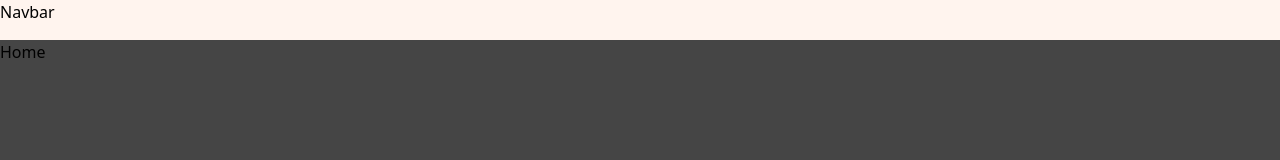
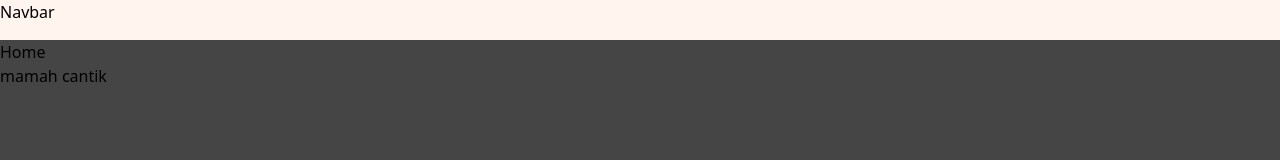
Before and after one commit to Marst313/InventoryManagement, a React (Vite) app: page / in a window 1280 px wide. Shown: the top 160 px of the page. Built offline with nearby package versions, Linux system fonts and the light colour scheme.

Commit message:
penambahan beberapa variabel

```diff
--- a/src/pages/Home.jsx
+++ b/src/pages/Home.jsx
@@ -4,6 +4,7 @@ const Home = () => {
   return (
     <section className="bg-primary h-[90vh] w-full">
       <h1>Home</h1>
+      <h2>mamah cantik</h2>
     </section>
   );
 };
```
